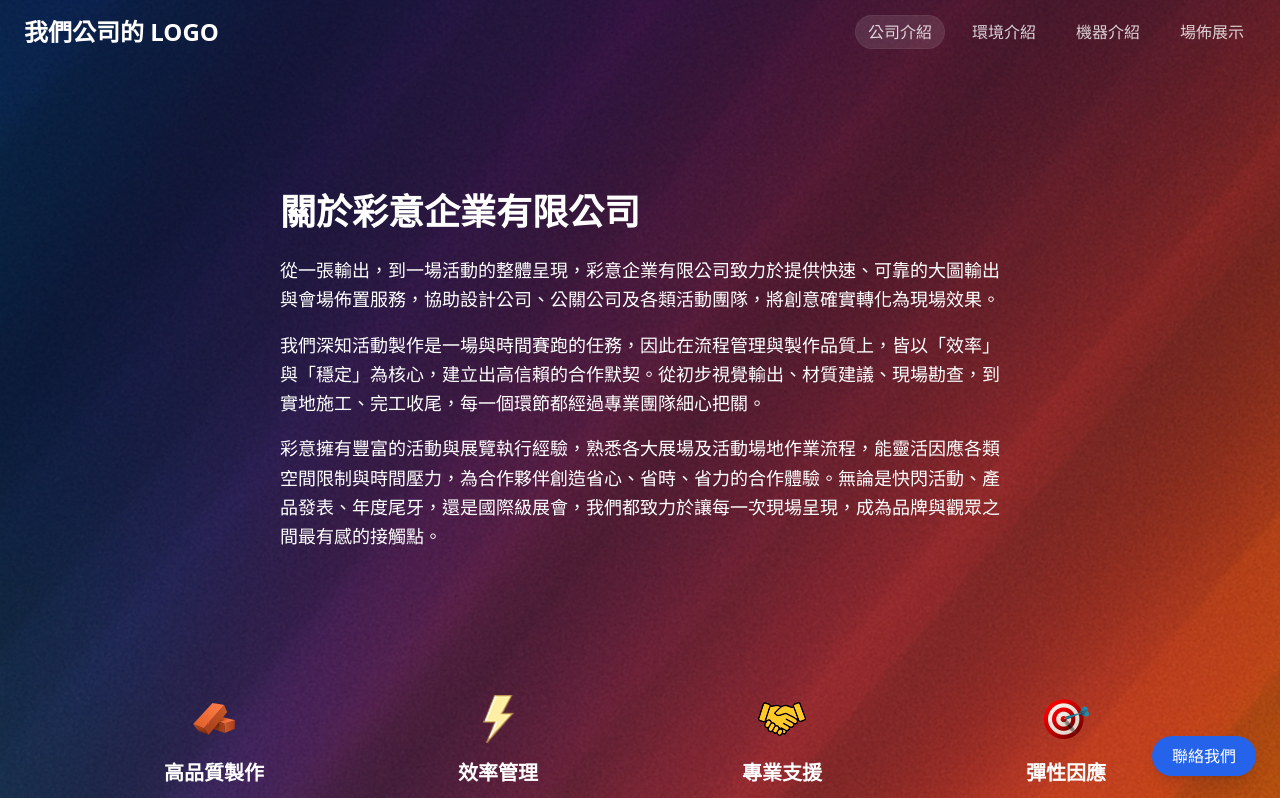
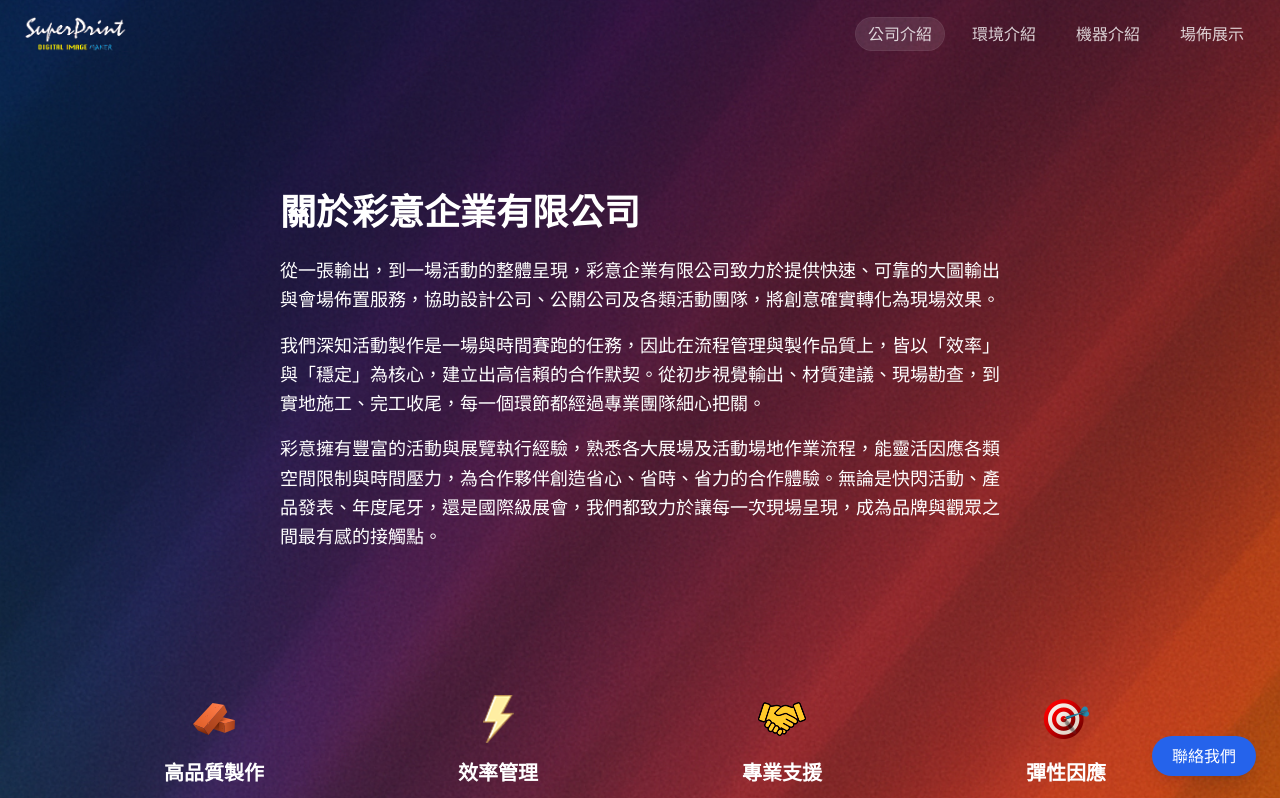
Before and after one commit to jackey10055206/Company_Website, a Next.js app in the folder my-portfolio-frontend/: page / in a window 1280 px wide. Shown: the top 798 px of the page. Built offline with nearby package versions, Linux system fonts and the light colour scheme.

Commit message:
ui(site): use image logo in header

```diff
--- a/my-portfolio-frontend/src/app/(site)/layout.tsx
+++ b/my-portfolio-frontend/src/app/(site)/layout.tsx
@@ -1,4 +1,5 @@
 // src/app/(site)/layout.tsx
+import Image from 'next/image';
 import Link from 'next/link';
 import TopNav from '@/components/TopNav';
 
@@ -10,9 +11,21 @@ export default function SiteLayout({ children }: { children: React.ReactNode })
                    flex flex-col items-center gap-2
                    md:flex-row md:items-center md:justify-between"
       >
-        <h1 className="text-2xl font-bold text-center md:text-left">
-          <Link href="/">我們公司的 LOGO</Link>
-        </h1>
+        <Link
+          href="/"
+          className="inline-flex items-center justify-center md:justify-start"
+          aria-label="回到首頁"
+        >
+          <Image
+            src="/brand/logo.png"
+            alt="公司 Logo"
+            width={227}
+            height={79}
+            priority
+            className="h-7 w-auto md:h-9"
+          />
+        </Link>
+
         <TopNav />
       </header>
       {children}
```
Also changed, not shown: my-portfolio-frontend/public/brand/logo.png (added).
